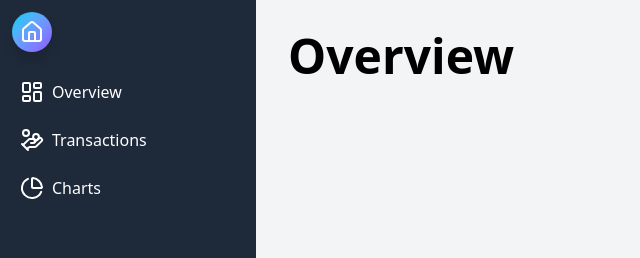
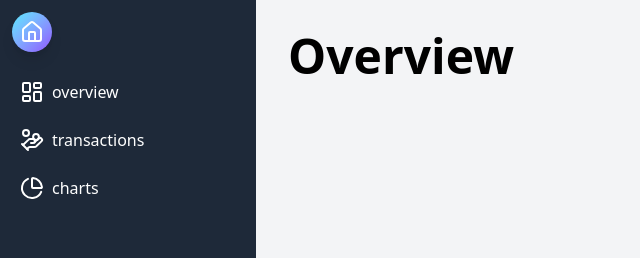
Before and after one commit to ravikanttarare95/pocket-pilot, a React (Vite) app in the folder client/: page /dashboard in a window 1280 px wide. Shown: the top 258 px of the page, without its empty margins (0-640 px from the left). Built offline with nearby package versions, Linux system fonts and the light colour scheme; a web font is replaced by a local one.

Commit message:
Code Optimization

```diff
--- a/client/src/components/Button.jsx
+++ b/client/src/components/Button.jsx
@@ -11,7 +11,7 @@ function Button({ btnTitle, onBtnClick, customStyle = "", size = "md" }) {
   return (
     <button
       className={`${customStyle} ${sizeClasses}
-        cursor-pointer bg-gradient-to-br from-cyan-400 to-violet-500
+        cursor-pointer bg-gradient-to-br from-cyan-300 to-violet-500
         text-white shadow-lg hover:shadow-xl duration-300 font-semibold`}
       onClick={onBtnClick}
     >
--- a/client/src/components/Navbar.jsx
+++ b/client/src/components/Navbar.jsx
@@ -5,20 +5,16 @@ import { LogIn, UserPlus, Menu, X } from "lucide-react";
 
 function Navbar() {
   const [isOpen, setIsOpen] = useState(false);
-
-  const NAV_ITEMS = [
-    { to: "/", navItemTitle: "Home" },
-    { to: "/dashboard", navItemTitle: "Dashboard" },
-  ];
+  const [isLogin, setIsLogin] = useState(false);
 
   return (
-    <nav className="sticky top-0 z-100 bg-slate-900 text-white shadow-md  px-3 sm:px-6 py-4 flex flex-col md:flex-row md:items-center md:justify-between gap-4">
-      <div className="flex items-center justify-between w-full md:w-auto">
+    <nav className="sticky top-0 z-50 bg-slate-900 text-white shadow-md  px-3 sm:px-6 py-3 flex flex-col sm:flex-row sm:items-center sm:justify-around gap-4">
+      <div className="flex items-center justify-between  md:w-auto">
         <Link to={"/"} className="flex items-center gap-3">
           <img
             src={Logo}
             alt="Logo"
-            className="w-17 rounded-lg drop-shadow-xs drop-shadow-cyan-600"
+            className="w-12 rounded-lg drop-shadow-xs drop-shadow-cyan-600"
           />
           <span className="text-2xl font-extrabold bg-gradient-to-r from-cyan-300 to-violet-100 bg-clip-text text-transparent">
             Pocket Pilot
@@ -27,46 +23,48 @@ function Navbar() {
 
         <button
           onClick={() => setIsOpen(!isOpen)}
-          className="md:hidden text-white focus:outline-none"
+          className="sm:hidden text-white focus:outline-none"
         >
           {isOpen ? <X size={28} /> : <Menu size={28} />}
         </button>
       </div>
 
       <div
-        className={`flex-col md:flex-row md:flex md:items-center md:justify-end w-full gap-6 md:gap-8 transition-all duration-300 overflow-hidden ${
-          isOpen ? "flex" : "hidden"
-        }`}
+        className={`sm:flex flex-col sm:flex-row gap-4 items-center max-sm:bg-slate-800/60 max-sm:py-4 max-sm:rounded-md max-sm:mx-1 max-sm:mb-1 max-sm:border border-slate-800
+          ${isOpen ? "flex" : "hidden"}
+        `}
       >
-        <div className="flex flex-col md:flex-row gap-6 md:gap-8 justify-center items-center">
-          {NAV_ITEMS.map(({ to, navItemTitle }) => (
+        {isLogin ? (
+          <>
             <Link
-              key={to}
-              to={to}
+              to="/dashboard"
               className="text-md font-medium hover:text-cyan-400 transition-colors duration-200"
             >
-              {navItemTitle}
+              Dashboard
             </Link>
-          ))}
-        </div>
-
-        <div className="flex flex-col md:flex-row gap-4 items-center">
+            <button className="flex items-center gap-2 px-4 py-2 border border-cyan-300 bg-slate-800 text-sm rounded-full font-extrabold text-cyan-200 hover:bg-cyan-300 hover:text-slate-950 transition-all duration-300">
+              <LogIn className="w-5 h-5" />
+              <span>Logout</span>
+            </button>
+          </>
+        ) : (
+          <>
             <Link
               to="/login"
-            className="flex items-center gap-2 px-4 py-2 border-2 border-cyan-300 bg-slate-800 text-md rounded-full font-semibold text-cyan-200 hover:bg-cyan-300 hover:text-slate-950 transition-all duration-300"
+              className="flex items-center gap-2 px-4 py-2 border border-cyan-300 bg-slate-800 text-sm rounded-full font-extrabold text-cyan-200 hover:bg-cyan-300 hover:text-slate-950 transition-all duration-300"
             >
               <LogIn className="w-5 h-5" />
               <span>Login</span>
             </Link>
-
             <Link
               to="/sign-up"
-            className="flex items-center gap-2 px-4 py-2 border-2 border-cyan-300 bg-cyan-300 text-md rounded-full font-semibold text-slate-950 hover:bg-cyan-400 transition-all duration-300"
+              className="flex items-center gap-2 px-4 py-2 border border-cyan-300 bg-cyan-300 text-sm rounded-full font-extrabold text-slate-950 hover:bg-cyan-400 transition-all duration-300"
             >
               <UserPlus className="w-5 h-5" />
               <span>Sign Up</span>
             </Link>
-        </div>
+          </>
+        )}
       </div>
     </nav>
   );
--- a/client/src/components/PasswordInput.jsx
+++ b/client/src/components/PasswordInput.jsx
@@ -15,13 +15,13 @@ function PasswordInput({ id, placeholder }) {
       <div className="absolute right-0 top-1/2 -translate-1/2 cursor-pointer w-fit opacity-50 hover:opacity-80 transition-opacity duration-300">
         <div>
           {isPasswordVisible ? (
-            <EyeOff
+            <Eye
               onClick={() => {
                 setIsPasswordVisible(false);
               }}
             />
           ) : (
-            <Eye
+            <EyeOff
               onClick={() => {
                 setIsPasswordVisible(true);
               }}
--- /dev/null
+++ b/client/src/configs/sidebarLinksData.js
@@ -0,0 +1,14 @@
+import { LayoutDashboard, HandCoins, ChartPie } from "lucide-react";
+const SIDEBAR_LINKS = [
+  { title: "overview", icon: LayoutDashboard },
+  {
+    title: "transactions",
+    icon: HandCoins,
+  },
+  {
+    title: "charts",
+    icon: ChartPie,
+  },
+];
+
+export { SIDEBAR_LINKS };
--- a/client/src/views/Dashboard.jsx
+++ b/client/src/views/Dashboard.jsx
@@ -1,7 +1,6 @@
 import React, { useEffect, useState } from "react";
-import Button from "../components/Button";
-import { House, LayoutDashboard, HandCoins, ChartPie } from "lucide-react";
-
+import Button from "./../components/Button";
+import { House } from "lucide-react";
 import {
   HiMiniArrowLeftStartOnRectangle,
   HiMiniArrowRightStartOnRectangle,
@@ -9,6 +8,7 @@ import {
 import Overview from "./Overview";
 import Transactions from "./Transactions";
 import Charts from "./Charts";
+import { SIDEBAR_LINKS } from "./../configs/sidebarLinksData";
 
 import { useNavigate } from "react-router";
 
@@ -55,44 +55,26 @@ function Dashboard() {
         />
 
         <ul className="space-y-2 mt-5">
+          {SIDEBAR_LINKS.map((linkObj) => {
+            const { title, icon: Icon } = linkObj;
+            return (
               <li
+                key={title}
                 className="hover:bg-gray-700 p-2 rounded cursor-pointer flex gap-2"
                 onClick={() => {
-              setMainContent("overview");
+                  setMainContent(title);
                   if (window.innerWidth < 640) {
                     setIsClose(true);
                   }
                 }}
               >
-            <LayoutDashboard />
-            <span className={`${isClose ? "hidden" : "block"}`}>Overview</span>
-          </li>
-          <li
-            className="hover:bg-gray-700 p-2 rounded cursor-pointer flex gap-2"
-            onClick={() => {
-              setMainContent("transactions");
-              if (window.innerWidth < 640) {
-                setIsClose(true);
-              }
-            }}
-          >
-            <HandCoins />
+                <Icon />
                 <span className={`${isClose ? "hidden" : "block"}`}>
-              Transactions
+                  {title}
                 </span>
               </li>
-          <li
-            className="hover:bg-gray-700 p-2 rounded cursor-pointer flex gap-2"
-            onClick={() => {
-              setMainContent("Charts");
-              if (window.innerWidth < 640) {
-                setIsClose(true);
-              }
-            }}
-          >
-            <ChartPie />
-            <span className={`${isClose ? "hidden" : "block"}`}>Charts</span>
-          </li>
+            );
+          })}
         </ul>
       </aside>
       <main className="flex-1 bg-gray-100 p-8">
--- a/client/src/views/Login.jsx
+++ b/client/src/views/Login.jsx
@@ -1,5 +1,7 @@
 import React, { useState } from "react";
 import Button from "./../components/Button";
+import { House } from "lucide-react";
+import { useNavigate } from "react-router";
 import Input from "./../components/Input";
 import PasswordInput from "./../components/PasswordInput";
 import Label from "./../components/Label";
@@ -7,11 +9,22 @@ import Logo from "./../../public/wallet-logo.png";
 import { Link } from "react-router";
 
 const Login = () => {
+  const navigate = useNavigate();
   return (
     <div className="flex items-center justify-center min-h-screen p-6">
-      <Link to="/">
+      <Button
+        btnTitle={<House />}
+        size="sm"
+        customStyle="px-2! py-2 rounded-full! fixed top-3 left-3"
+        onBtnClick={() => {
+          setTimeout(() => {
+            navigate("/");
+          }, 300);
+        }}
+      />
+      {/* <Link to="/">
         <img src={Logo} alt="" className="w-17 fixed top-0 left-0" />
-      </Link>
+      </Link> */}
       <div className="w-full max-w-md bg-white shadow-2xl rounded-2xl p-8">
         <h1 className="text-3xl font-bold text-center text-gray-800 mb-10">
           Login
--- a/client/src/views/SignUp.jsx
+++ b/client/src/views/SignUp.jsx
@@ -1,18 +1,28 @@
 import React, { useState } from "react";
 import Input from "./../components/Input";
 import Button from "./../components/Button";
+import { House } from "lucide-react";
+import { useNavigate } from "react-router";
 import PasswordInput from "./../components/PasswordInput";
 import Label from "./../components/Label";
 import Logo from "./../../public/wallet-logo.png";
 import { Link } from "react-router";
 
 const Signup = () => {
+  const navigate = useNavigate();
   return (
     <div className="flex items-center justify-center min-h-screen p-6">
       {" "}
-      <Link to="/">
-        <img src={Logo} alt="" className="w-17 fixed top-0 left-0" />
-      </Link>
+      <Button
+        btnTitle={<House />}
+        size="sm"
+        customStyle="px-2! py-2 rounded-full! fixed top-3 left-3"
+        onBtnClick={() => {
+          setTimeout(() => {
+            navigate("/");
+          }, 300);
+        }}
+      />
       <div className="w-full max-w-md bg-white shadow-2xl rounded-2xl p-8">
         <h1 className="text-3xl font-bold text-center text-gray-800 mb-2">
           Sign Up
```
Lines whose indentation alone changed are shown as unchanged.
